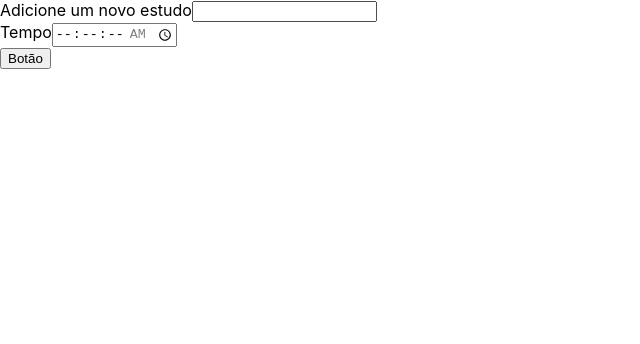
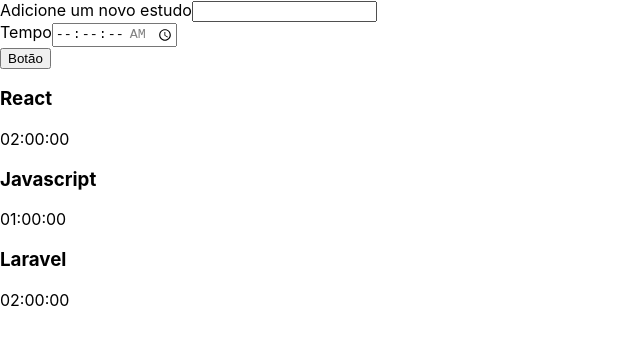
Before and after one commit to EdilsonTarcio/alura-studies, a React (Create React App) app: page / in a window 1280 px wide. Shown: the top 344 px of the page, without its empty margins (0-640 px from the left). Built offline with nearby package versions, Linux system fonts and the light colour scheme.

Commit message:
Criando function component

```diff
--- a/src/App.tsx
+++ b/src/App.tsx
@@ -1,9 +1,11 @@
 import React from 'react';
 import Formulario from './components/formulario';
+import Lista from './components/lista';
 function App() {
   return (
     <div className="App">
       <Formulario />
+      <Lista />
     </div>
   );
 }
--- /dev/null
+++ b/src/components/lista/index.tsx
@@ -0,0 +1,21 @@
+import React from "react";
+
+function Lista() {
+  const tarefas = [
+    { tarefa: "React", tempo: "02:00:00" },
+    { tarefa: "Javascript", tempo: "01:00:00" },
+    { tarefa: "Laravel", tempo: "02:00:00" },
+  ];
+  return (
+    <div>
+      {tarefas.map((item, index) => (
+        <div key={index}>
+          <h3> {item.tarefa} </h3>
+          <span> {item.tempo} </span>
+        </div>
+      ))}
+    </div>
+  );
+}
+
+export default Lista;
```
